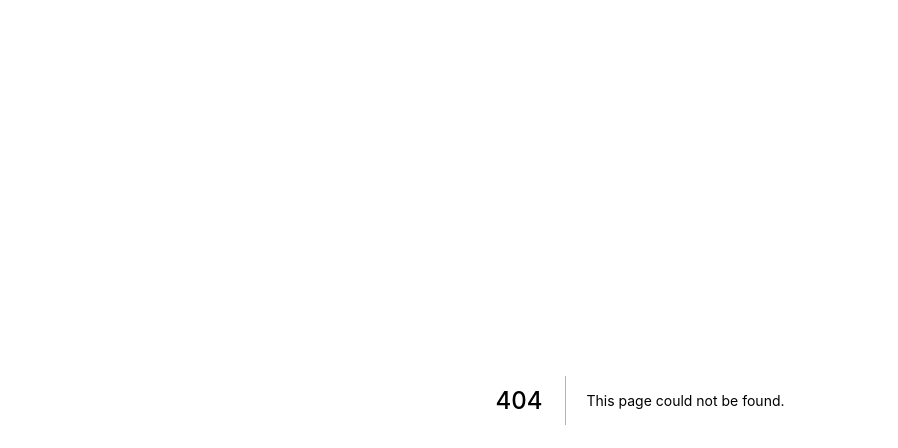
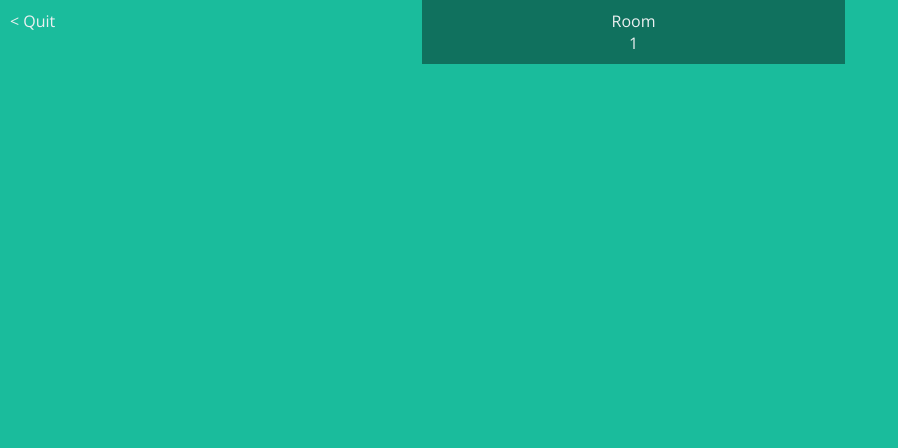
Before and after one commit to JapanPanda/tastinder, a Next.js app in the folder tastinder-frontend/: page /room/1 in a window 1280 px wide. Before the commit this address had no page. Shown: the top 448 px of the page, without its empty margins (0-898 px from the left). Built offline with nearby package versions, Linux system fonts and the light colour scheme.

Commit message:
Refactored session to room, added swipeable cards
Did not add desktop compatibility for swipeable cards yet.

```diff
--- a/tastinder-frontend/components/card.jsx
+++ b/tastinder-frontend/components/card.jsx
@@ -6,6 +6,49 @@ const Card = (props) => {
   const [startPos, setStartPos] = useState(0);
   const [currPos, setCurrPos] = useState(0);
   const [deltaPos, setDeltaPos] = useState(0);
+
+  const slideOriginRight = () => {
+    setDeltaPos((deltaPos) => {
+      if (Math.abs(deltaPos) > 4) {
+        window.setTimeout(slideOriginRight, 10);
+      } else {
+        setDeltaPos(0);
+      }
+      return deltaPos + 4;
+    });
+  };
+
+  const slideOutRight = () => {
+    setDeltaPos((deltaPos) => {
+      if (Math.abs(deltaPos) < props.width * 3) {
+        window.setTimeout(slideOutRight, 5);
+      } else {
+      }
+      return deltaPos + 15;
+    });
+  };
+
+  const slideOriginLeft = () => {
+    setDeltaPos((deltaPos) => {
+      if (Math.abs(deltaPos) > 4) {
+        window.setTimeout(slideOriginLeft, 10);
+      } else {
+        setDeltaPos(0);
+      }
+      return deltaPos - 4;
+    });
+  };
+
+  const slideOutLeft = () => {
+    setDeltaPos((deltaPos) => {
+      console.log(props.width);
+      if (Math.abs(deltaPos) < props.width * 3) {
+        window.setTimeout(slideOutLeft, 5);
+      } else {
+      }
+      return deltaPos - 15;
+    });
+  };
 
   const touchStart = (event) => {
     // console.log('Touched Start!');
@@ -17,55 +60,96 @@ const Card = (props) => {
   const touchMove = (event) => {
     // console.log('Touch Move!');
     // console.log(event.targetTouches[0]);
-
+    // console.log(deltaPos);
     setCurrPos(event.targetTouches[0].clientX);
     setDeltaPos(event.targetTouches[0].clientX - startPos);
     // setCurrPos(event.targetTouches[0].clientX);
+
+    if (startPos >= props.width / 2) {
+      if (currPos < props.width / 2 && deltaPos <= -props.width / 4) {
+        props.setDislike(true);
+      } else if (deltaPos > props.width / 7) {
+        props.setLike(true);
+      } else {
+        props.setDislike(false);
+        props.setLike(false);
+      }
+    } else {
+      if (currPos > props.width / 2 && deltaPos > props.width / 4) {
+        props.setLike(true);
+      } else if (deltaPos < -props.width / 7) {
+        props.setDislike(true);
+      } else {
+        props.setDislike(false);
+        props.setLike(false);
+      }
+    }
   };
 
   const touchEnd = () => {
     console.log(deltaPos);
     // if started from right
     if (startPos >= props.width / 2) {
-      if (currPos < props.width / 2 && deltaPos <= -props.width / 5) {
+      if (currPos < props.width / 2 && deltaPos <= -props.width / 4) {
         console.log('Dislike!');
-      } else if (deltaPos > props.width / 5) {
+        window.setTimeout(slideOutLeft, 5);
+      } else if (deltaPos > props.width / 7) {
         console.log('Like!');
+        window.setTimeout(slideOutRight, 5);
       } else {
         console.log('Reset!');
+        // moved to the left, move back to the right
+        if (deltaPos < 0) {
+          window.setTimeout(slideOriginRight, 10);
+        } else {
+          window.setTimeout(slideOriginLeft, 10);
+        }
       }
     } else {
-      if (currPos > props.width / 2 && deltaPos > props.width / 5) {
+      if (currPos > props.width / 2 && deltaPos > props.width / 4) {
         console.log('Like!');
-      } else if (deltaPos < -props.width / 5) {
+        window.setTimeout(slideOutRight, 5);
+      } else if (deltaPos < -props.width / 7) {
         console.log('Dislike!');
+        window.setTimeout(slideOutLeft, 5);
       } else {
         console.log('Reset!');
+        // moved to the left, move back to the right
+        if (deltaPos < 0) {
+          window.setTimeout(slideOriginRight, 10);
+        } else {
+          window.setTimeout(slideOriginLeft, 10);
+        }
       }
     }
 
     // if started from left
-
+    props.setDislike(false);
+    props.setLike(false);
     setStartPos(0);
     setCurrPos(0);
-    setDeltaPos(0);
+    // setDeltaPos(0);
   };
 
   return (
     <div
-      style={{ left: deltaPos + 'px' }}
+      style={{
+        left: `${deltaPos / 1.5}px`,
+        transform: `rotate(${deltaPos / 7}deg)`,
+        zIndex: `${props.zIndex}`,
+      }}
       onTouchStart={touchStart}
       onTouchMove={touchMove}
       onTouchEnd={touchEnd}
-      className={`${styles.cardContainer} turquoise`}
+      className={`${styles.cardContainer} ${props.color}`}
     >
       <div className={styles.quitButton}>
-        <button>&lt; Back</button>
+        <button>&lt; Quit</button>
       </div>
       <div className={styles.sessionId}>
         Room
         <br />
-        {props.sessionId}
+        {props.roomId}
       </div>
     </div>
   );
--- /dev/null
+++ b/tastinder-frontend/pages/room/[slug].js
@@ -0,0 +1,90 @@
+import { useRouter } from 'next/router';
+import Card from '../../components/card';
+import styles from '../../styles/room.module.scss';
+import useWindowDimensions from '../../hooks/windowSizeHook';
+import React, { useState } from 'react';
+import Head from 'next/head';
+
+const Session = () => {
+  const { height, width } = useWindowDimensions();
+  const [like, setLike] = useState(false);
+  const [dislike, setDislike] = useState(false);
+  const router = useRouter();
+  const roomId = router.query.slug;
+
+  // TODO: add dynamic loading from api
+  const cards = [
+    { color: 'turquoise' },
+    { color: 'pumpkin' },
+    { color: 'wisteria' },
+    { color: 'belize' },
+    { color: 'turquoise' },
+    { color: 'pumpkin' },
+    { color: 'wisteria' },
+    { color: 'belize' },
+    { color: 'turquoise' },
+    { color: 'pumpkin' },
+    { color: 'wisteria' },
+    { color: 'belize' },
+  ];
+
+  return (
+    <div className={styles.sessionContainer}>
+      <Head>
+        <title>{`Tastinder - Session ${roomId}`}</title>
+        <link rel="icon" href="/favicon.ico" />
+      </Head>
+
+      {like && (
+        <div className={styles.like}>
+          <svg
+            className={styles.likeAnimation}
+            id="i-heart"
+            xmlns="http://www.w3.org/2000/svg"
+            viewBox="0 0 32 32"
+            width={width / 3}
+            height={width / 3}
+            stroke="currentcolor"
+            strokeLinecap="round"
+            strokeLinejoin="round"
+            strokeWidth="1"
+          >
+            <path d="M4 16 C1 12 2 6 7 4 12 2 15 6 16 8 17 6 21 2 26 4 31 6 31 12 28 16 25 20 16 28 16 28 16 28 7 20 4 16 Z" />
+          </svg>
+        </div>
+      )}
+
+      {dislike && (
+        <div className={styles.dislike}>
+          <svg
+            id="i-trash"
+            xmlns="http://www.w3.org/2000/svg"
+            viewBox="0 0 32 32"
+            width={width / 3}
+            height={width / 3}
+            stroke="currentcolor"
+            strokeLinecap="round"
+            strokeLinejoin="round"
+            strokeWidth="1"
+          >
+            <path d="M28 6 L6 6 8 30 24 30 26 6 4 6 M16 12 L16 24 M21 12 L20 24 M11 12 L12 24 M12 6 L13 2 19 2 20 6" />
+          </svg>
+        </div>
+      )}
+
+      {cards.map((card, index) => (
+        <Card
+          key={index}
+          zIndex={cards.length - index}
+          color={card.color}
+          setLike={setLike}
+          setDislike={setDislike}
+          width={width}
+          roomId={roomId}
+        />
+      ))}
+    </div>
+  );
+};
+
+export default Session;
--- /dev/null
+++ b/tastinder-frontend/styles/room.module.scss
@@ -0,0 +1,61 @@
+@keyframes heartbeat {
+  0% {
+    transform: scale(0.85);
+  }
+  50% {
+    transform: scale(1);
+  }
+
+  100% {
+    transform: scale(0.85);
+  }
+}
+
+@keyframes wobble {
+  0% {
+    transform: rotate(-12deg);
+  }
+  50% {
+    transform: rotate(8deg);
+  }
+  100% {
+    transform: rotate(-12deg);
+  }
+}
+
+@keyframes appear {
+  0% {
+    opacity: 0;
+  }
+  100% {
+    opacity: 100;
+  }
+}
+
+@mixin overlay {
+  display: flex;
+  justify-content: center;
+  align-items: center;
+  pointer-events: none;
+  position: absolute;
+  height: 100vh;
+  width: 100%;
+  z-index: 100;
+  animation: appear 0.5s ease-in-out;
+}
+
+.like {
+  @include overlay;
+  svg {
+    fill: #e84118;
+    animation: heartbeat 1s infinite ease-in-out;
+  }
+}
+
+.dislike {
+  @include overlay;
+  svg {
+    fill: #686868;
+    animation: wobble 1s infinite ease-in-out;
+  }
+}
--- a/tastinder-frontend/styles/session.module.scss
+++ /dev/null
@@ -1,3 +0,0 @@
-.sessionContainer {
-  overflow: hidden;
-}
```
Also changed, not shown: tastinder-frontend/pages/session/[slug].js (deleted, +0 -20 lines).
